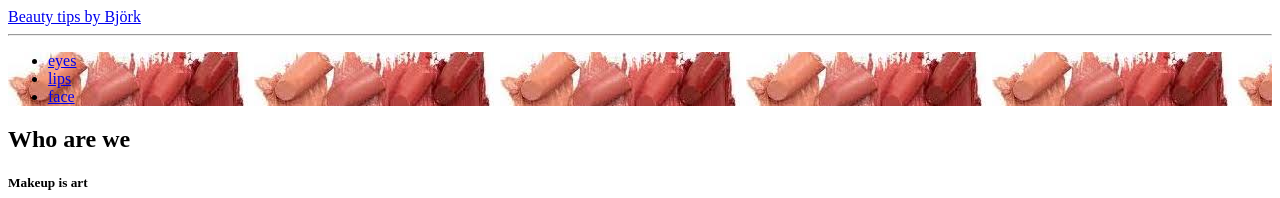
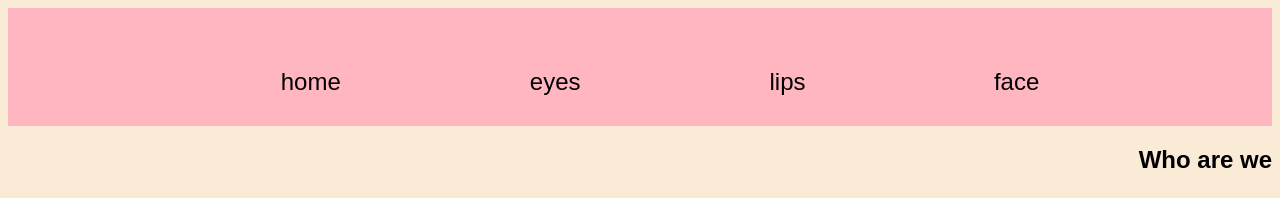
Before and after one commit to Gudrunbjork01/Beauty-tips-by-Bj-rk, a plain HTML site: page index.html in a window 1280 px wide. Shown: the top 198 px of the page. Drawn offline with Linux system fonts and the light colour scheme.

Commit message:
css styles applied

```diff
--- a/assets/css/style.css
+++ b/assets/css/style.css
@@ -1,3 +1,50 @@
+
+html {
+    background-color:#FAEBD7;
+}
+
+/* this is our design to the nav */
+.nav ul {
+    margin: 0 ;
+}
+
+.nav li {
+    display: inline;
+}
+
+.nav a {
+    display: inline-block;
+    padding: 30px;
+    color: black;
+    text-decoration: none;
+}
+
+.main-nav{
+    text-align: center;
+    font-size: x-large;
+    font-weight: lighter;
+    border-bottom: blanchedalmond;
+
+}
+
+.main-nav li {
+    padding: 0 5%;
+    font-family:sans-serif;
+}
+
+.nav a:hover{
+    background-color: #FAEBD7;
+}
+
+/* header design */
 .main-header {
-    background-image: url("images/Header.jpg")
+    background-color: #ffb6c1;
+    background-size: cover;
+    padding-top: 30px;
 }
+
+/* home page fonts */
+.who-are {
+    text-align:right;
+    font-family: sans-serif;
+}
--- a/index.html
+++ b/index.html
@@ -13,22 +13,22 @@
 </head>
 
 <body>
-    <a href="index.html" <header> Beauty tips by Björk</header>
-    </a>
-    <hr>
+
+
+    <!--header -->
     <header class="main-header">
-        <nav>
+        <nav class="nav main-nav">
             <ul>
-
+                <li> <a href="index.html">home</a> </li>
                 <li> <a href="eyes.html">eyes</a> </li>
-
                 <li> <a href="lips.html">lips</a></li>
                 <li> <a href="face.html">face</a> </li>
             </ul>
         </nav>
     </header>
+
     <section>
-        <h2> Who are we </h2>
+        <h2 class="who-are">Who are we</h2>
         <h5> Makeup is art </h5>
         <p> We at Beauty tips by Björk strive
             to help others feel confident about themselves with or without makeup.
```
Also changed, not shown: eyes.html (+4 -4 lines), face.html (+4 -4 lines), lips.html (+4 -4 lines).
